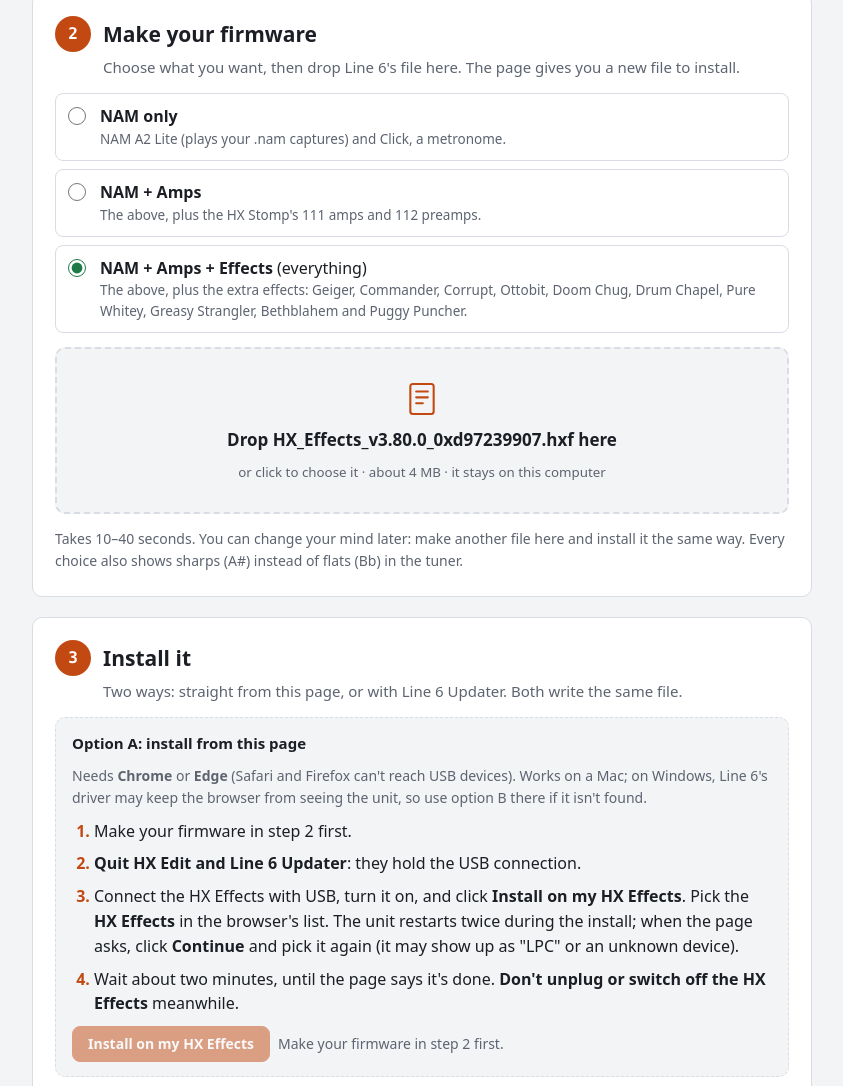
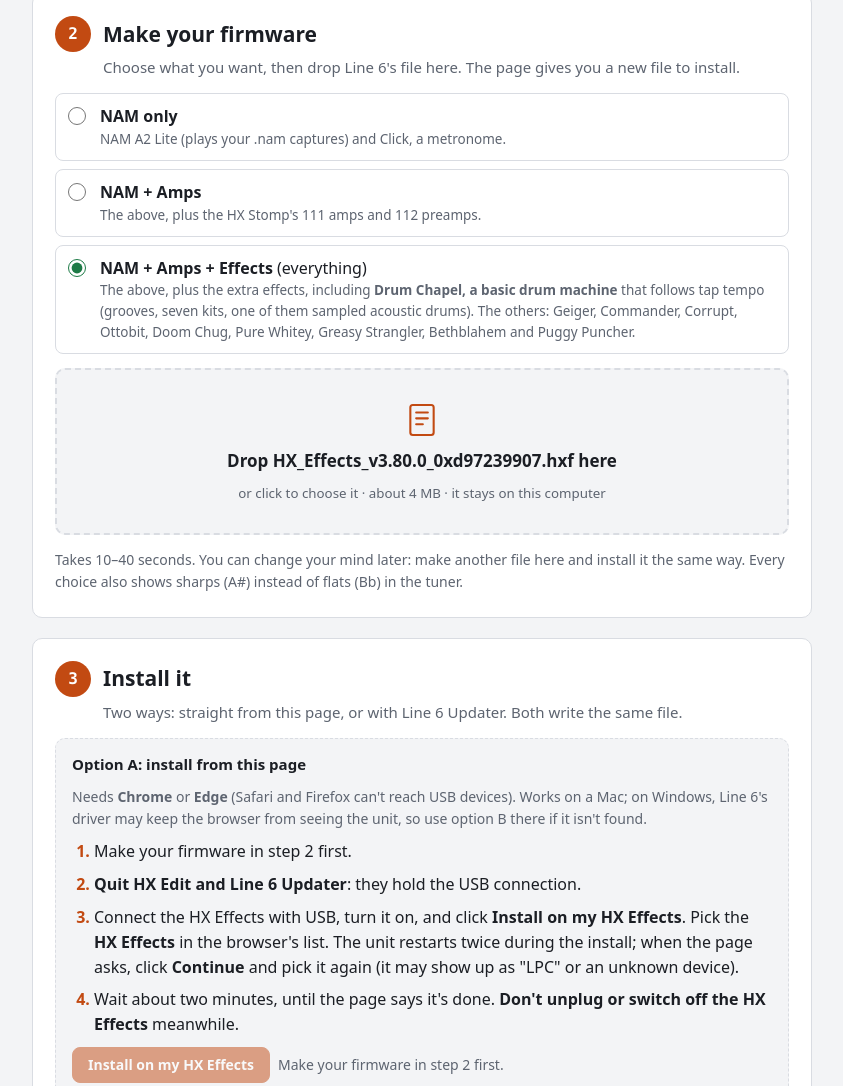
Before and after one commit to scottlynn73/hx-effects-nam-lite, a plain HTML site: page index.html in a window 1280 px wide. Shown: the part 1268-2354 px from the top of the page, without its empty margins (218-1061 px from the left). Drawn offline with Linux system fonts and the light colour scheme.

Commit message:
Setup page: say the Effects build includes Drum Chapel, a basic drum machine
Co-Authored-By: Claude Opus 5.5 <noreply@anthropic.com>

```diff
--- a/index.html
+++ b/index.html
@@ -294,8 +294,9 @@
       <label><input type="radio" name="build" value="amps"><span><b>NAM + Amps</b>
         <small>The above, plus the HX Stomp's 111 amps and 112 preamps.</small></span></label>
       <label><input type="radio" name="build" value="full" checked><span><b>NAM + Amps + Effects</b> (everything)
-        <small>The above, plus the extra effects: Geiger, Commander, Corrupt, Ottobit, Doom Chug, Drum Chapel, Pure
-        Whitey, Greasy Strangler, Bethblahem and Puggy Puncher.</small></span></label>
+        <small>The above, plus the extra effects, including <b>Drum Chapel, a basic drum machine</b> that follows tap
+        tempo (grooves, seven kits, one of them sampled acoustic drums). The others: Geiger, Commander, Corrupt,
+        Ottobit, Doom Chug, Pure Whitey, Greasy Strangler, Bethblahem and Puggy Puncher.</small></span></label>
     </div>
 
     <div id="fwOffline" class="status bad" hidden>
@@ -447,7 +448,8 @@
       <li>With the amps: the HX Stomp's amps are under <span class="path">Distortion › Amps</span> and its preamps under
         <span class="path">EQ › Preamps</span>. There are no cabs: put an IR block after the amp.</li>
       <li>Click (the metronome) is under <span class="path">Delay › Mono</span>. With the effects: Geiger, Commander,
-        Doom Chug, Drum Chapel and the rest are in the Distortion and Delay lists. Heavy blocks use a lot of the DSP, so the unit may refuse one more in a full preset.</li>
+        Doom Chug and the rest are in the Distortion and Delay lists. The drum machine, <b>Drum Chapel</b>, is under
+        <span class="path">Delay › Mono</span>: pick a groove and a kit, and set the tempo with tap tempo. Heavy blocks use a lot of the DSP, so the unit may refuse one more in a full preset.</li>
     </ul>
   </section>
 
```
